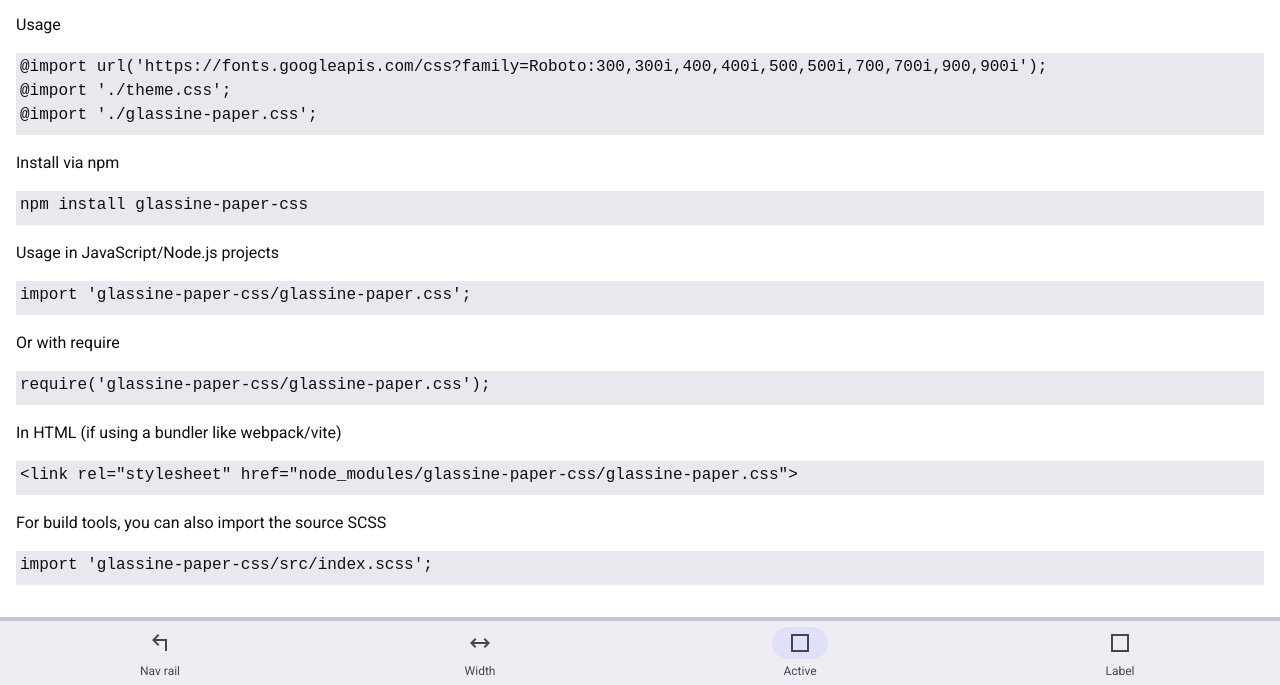
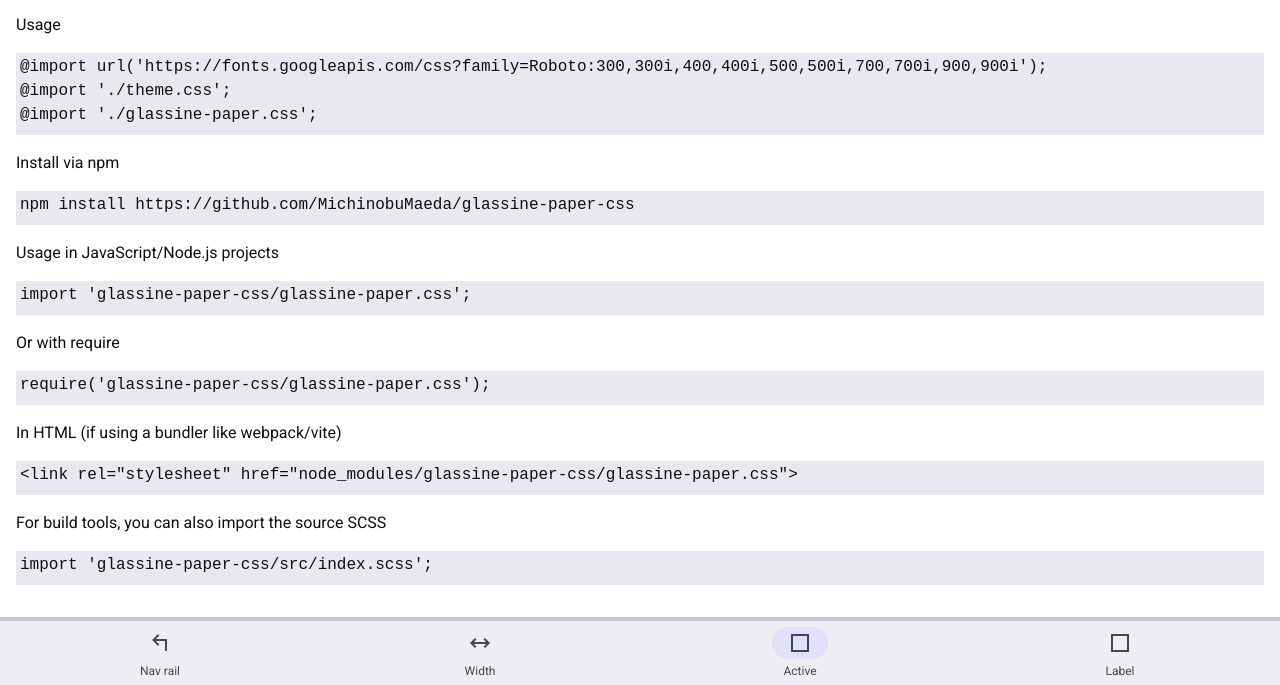
Before and after one commit to MichinobuMaeda/glassine-paper-css, a website: page docs/index.html in a window 1280 px wide. Shown: the part 115-800 px from the top of the page. Drawn offline with Linux system fonts and the light colour scheme.

Commit message:
fix: update npm install command to use full URL

```diff
--- a/docs/index.html
+++ b/docs/index.html
@@ -311,7 +311,9 @@
           >
 
           <p>Install via npm</p>
-          <pre>npm install glassine-paper-css</pre>
+          <pre>
+npm install https://github.com/MichinobuMaeda/glassine-paper-css</pre
+          >
 
           <p>Usage in JavaScript/Node.js projects</p>
           <pre>import 'glassine-paper-css/glassine-paper.css';</pre>
```
